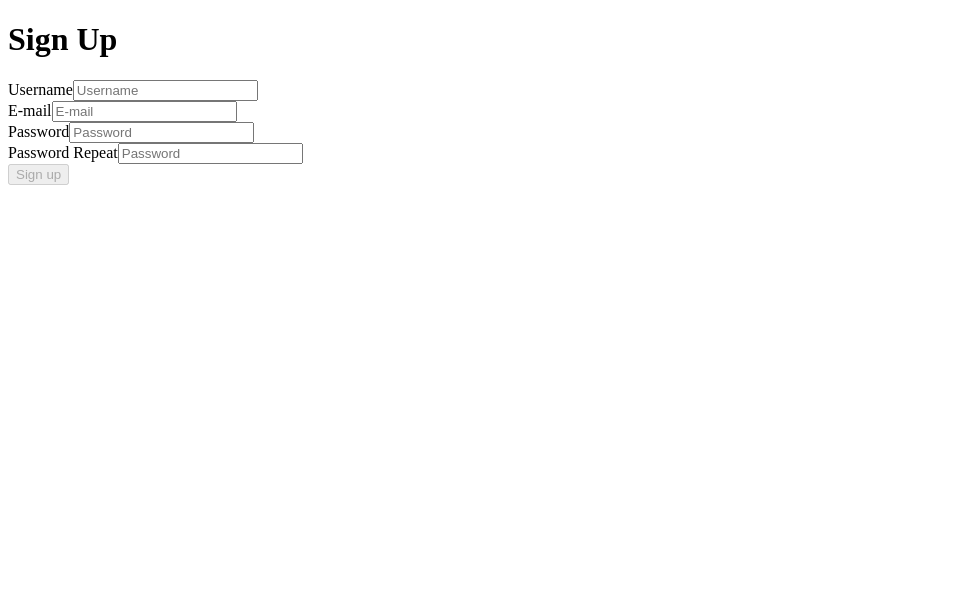
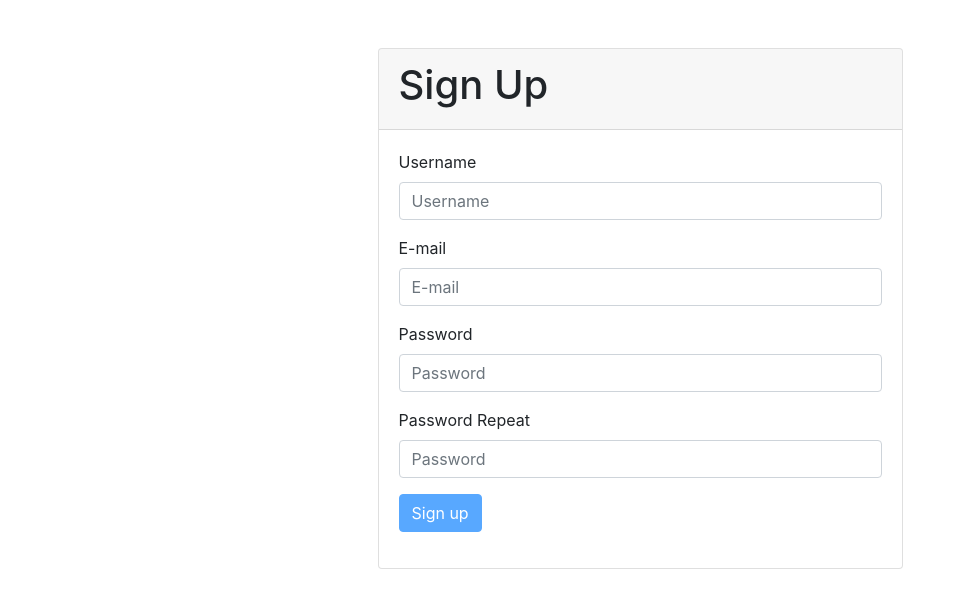
Before and after one commit to sagnik6969/source, a Vue app: page / in a window 1280 px wide. Shown: the top 608 px of the page, without its empty margins (0-958 px from the left). Built offline with nearby package versions, Linux system fonts and the light colour scheme.

Commit message:
17. styling

```diff
--- a/index.html
+++ b/index.html
@@ -1,9 +1,9 @@
-<!DOCTYPE html>
+<!doctype html>
 <html lang="en">
   <head>
-    <meta charset="UTF-8">
-    <link rel="icon" href="/favicon.ico">
-    <meta name="viewport" content="width=device-width, initial-scale=1.0">
+    <meta charset="UTF-8" />
+    <link rel="icon" href="/favicon.ico" />
+    <meta name="viewport" content="width=device-width, initial-scale=1.0" />
     <title>Vite App</title>
   </head>
   <body>
--- a/package.json
+++ b/package.json
@@ -13,7 +13,7 @@
   },
   "dependencies": {
     "axios": "^1.6.5",
-    "bootstrap": "^5.3.2",
+    "bootstrap": "^4.6.2",
     "pinia": "^2.1.7",
     "vue": "^3.3.11",
     "vue-i18n": "9.1.10",
--- a/src/App.vue
+++ b/src/App.vue
@@ -3,7 +3,9 @@
 </script>
 
 <template>
-  <SignUp />
+  <main class="container">
+    <SignUp />
+  </main>
 </template>
 
 <style scoped></style>
--- /dev/null
+++ b/src/assets/styles.scss
@@ -0,0 +1 @@
+@import '/node_modules/bootstrap/scss/bootstrap.scss'
--- a/src/main.js
+++ b/src/main.js
@@ -1,3 +1,4 @@
+import './assets/styles.scss'
 import { createApp } from 'vue'
 // import { createPinia } from 'pinia'
 
--- a/src/views/sign-up/SignUp.vue
+++ b/src/views/sign-up/SignUp.vue
@@ -1,31 +1,57 @@
 <template>
+  <div class="col-lg-6 offset-lg-3 col-md-8 offset-md-2 mt-5">
+    <div class="card">
+      <div class="card-header">
         <h1>Sign Up</h1>
-  <form @submit.prevent="submit">
-    <div>
-      <label for="username">Username</label>
-      <input v-model="formState.username" id="username" placeholder="Username" type="text" />
       </div>
-    <div>
-      <label for="email">E-mail</label>
-      <input v-model="formState.email" id="email" placeholder="E-mail" type="email" />
+
+      <form class="card-body" @submit.prevent="submit">
+        <div class="form-group">
+          <label class="form-label" for="username">Username</label>
+          <input
+            class="form-control"
+            v-model="formState.username"
+            id="username"
+            placeholder="Username"
+            type="text"
+          />
         </div>
-    <div>
-      <label for="password">Password</label>
-      <input id="password" v-model="formState.password" placeholder="Password" type="password" />
+        <div class="form-group">
+          <label class="form-label" for="email">E-mail</label>
+          <input
+            class="form-control"
+            v-model="formState.email"
+            id="email"
+            placeholder="E-mail"
+            type="email"
+          />
         </div>
-    <div>
-      <label for="passwordRepeat">Password Repeat</label>
+        <div class="form-group">
+          <label class="form-label" for="password">Password</label>
           <input
+            class="form-control"
+            id="password"
+            v-model="formState.password"
+            placeholder="Password"
+            type="password"
+          />
+        </div>
+        <div class="form-group">
+          <label class="form-label" for="passwordRepeat">Password Repeat</label>
+          <input
+            class="form-control"
             id="passwordRepeat"
             v-model="formState.passwordRepeat"
             placeholder="Password"
             type="password"
           />
         </div>
-    <div>
-      <button :disabled="disabled">Sign up</button>
+        <div class="form-group">
+          <button class="btn btn-primary" :disabled="disabled">Sign up</button>
         </div>
       </form>
+    </div>
+  </div>
 </template>
 
 <script setup>
```
Also changed, not shown: 1 other file (tests, documents, lock files or other folders). Lines whose indentation alone changed are shown as unchanged.
